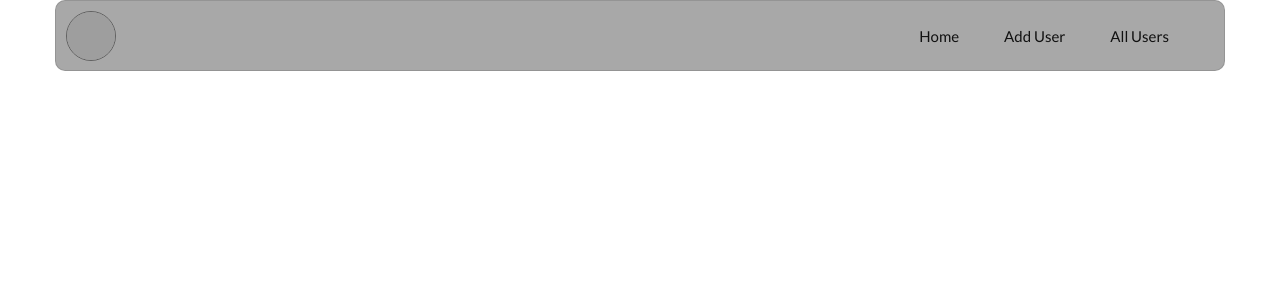
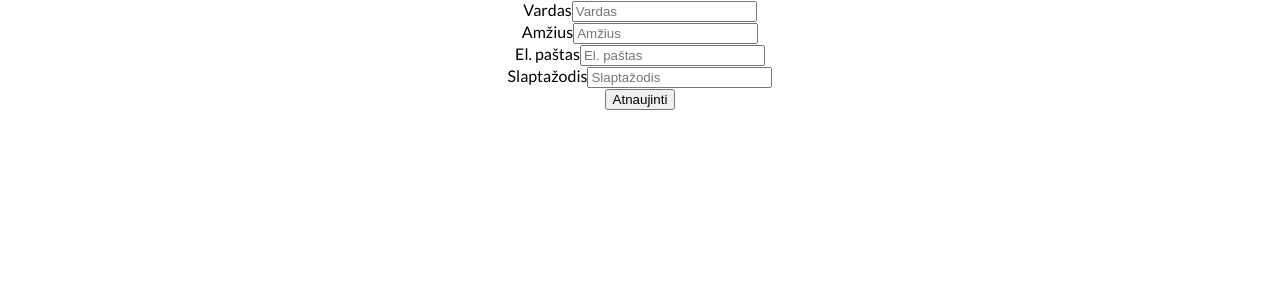
Before and after one commit to apocevicius/crud_users_fe, a React (Create React App) app: page /edit/1 in a window 1280 px wide. Shown: the top 300 px of the page. Built offline with nearby package versions, Linux system fonts and the light colour scheme; no server answers; grey boxes are pictures that could not be loaded.

Commit message:
router works + edit works

```diff
--- a/src/App.js
+++ b/src/App.js
@@ -1,24 +1,30 @@
-import { Route, Switch } from 'react-router-dom';
-import AllUsers from './pages/UserList';
+import { BrowserRouter as Router, Route, Switch } from 'react-router-dom';
+import UserList from './pages/UserList';
 import AddUser from './pages/AddUser';
-import HomePage from './pages/HomePage';
+import EditUser from './pages/EditUser';
 import './App.css';
 
 function App() {
   return (
-    <div className='App'>
+    <Router>
+      <div className='container'>
+        <div className='columns'>
+          <div className='columnHalf'>
             <Switch>
-        <Route path='/all'>
-          <AllUsers />
+              <Route exact path='/'>
+                <UserList />
               </Route>
-        <Route path='/add'>
+              <Route exact path='/add'>
                 <AddUser />
               </Route>
-        <Route path='/'>
-          <HomePage />
+              <Route exact path='/edit/:id'>
+                <EditUser />
               </Route>
             </Switch>
           </div>
+        </div>
+      </div>
+    </Router>
   );
 }
 
--- a/src/pages/EditUser.jsx
+++ b/src/pages/EditUser.jsx
@@ -1,3 +1,92 @@
 import { useState, useEffect } from 'react';
 import axios from 'axios';
 import { useHistory, useParams } from 'react-router-dom';
+import css from './EditUser.module.css';
+
+const EditUser = () => {
+  const [name, setName] = useState('');
+  const [age, setAge] = useState('');
+  const [email, setEmail] = useState('');
+  const [password, setPassword] = useState('');
+  const history = useHistory();
+  const { id } = useParams();
+
+  const updateUser = async (e) => {
+    e.preventDefault();
+    await axios.patch(`http://localhost:8000/users/${id}`, {
+      name: name,
+      age: age,
+      email: email,
+      password: password,
+    });
+    history.push('/');
+  };
+
+  useEffect(() => {
+    getUserById();
+  }, []);
+
+  const getUserById = async () => {
+    const response = await axios.get(`http://localhost:8000/users/${id}`);
+    setName(response.data.name);
+    setAge(response.data.age);
+    setEmail(response.data.email);
+    setPassword(response.data.password);
+  };
+
+  return (
+    <div>
+      <form onSubmit={updateUser}>
+        <div className='field'>
+          <label className='label'>Vardas</label>
+          <input
+            className='input'
+            type='text'
+            placeholder='Vardas'
+            value={name}
+            onChange={(e) => setName(e.target.value)}
+          />
+        </div>
+
+        <div className='field'>
+          <label className='label'>Amžius</label>
+          <input
+            className='input'
+            type='text'
+            placeholder='Amžius'
+            value={age}
+            onChange={(e) => setAge(e.target.value)}
+          />
+        </div>
+
+        <div className='field'>
+          <label className='label'>El. paštas</label>
+          <input
+            className='input'
+            type='text'
+            placeholder='El. paštas'
+            value={email}
+            onChange={(e) => setEmail(e.target.value)}
+          />
+        </div>
+
+        <div className='field'>
+          <label className='label'>Slaptažodis</label>
+          <input
+            className='input'
+            type='password'
+            placeholder='Slaptažodis'
+            value={password}
+            onChange={(e) => setPassword(e.target.value)}
+          />
+        </div>
+
+        <div className='field'>
+          <button className={css.btnBlue}>Atnaujinti</button>
+        </div>
+      </form>
+    </div>
+  );
+};
+
+export default EditUser;
```
Also changed, not shown: src/pages/AllUsers.jsx (deleted, +0 -35 lines), src/pages/EditUser.module.css (added). Lines whose indentation alone changed are shown as unchanged.
